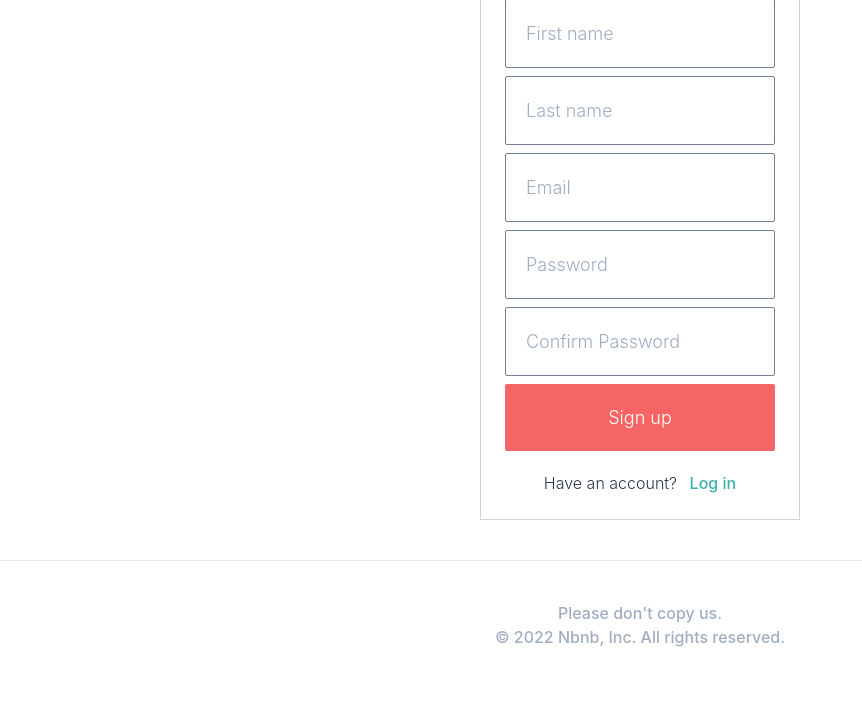
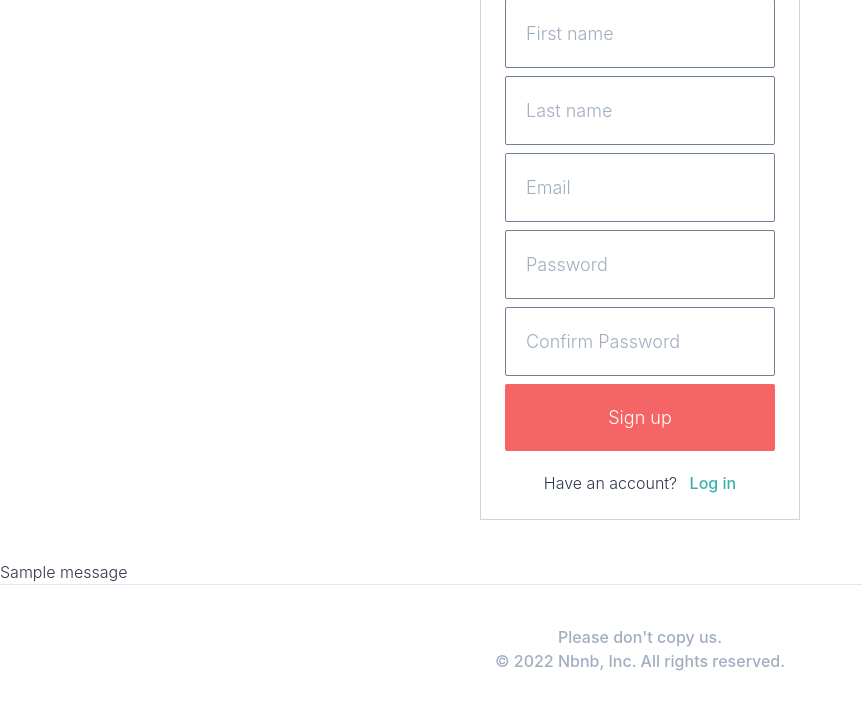
Before and after one commit to jeongsangtae/airbnb-clone, a Django app: page /users/signup in a window 1280 px wide. Shown: the part 339-1052 px from the top of the page, without its empty margins (0-862 px from the left). Before the commit the page ends 986 px from the top, so only its background shows below. Run offline with Django 3.2, Linux system fonts and the light colour scheme; tables that the repository leaves empty hold one stand-in row (values such as "Sample post"); one stand-in notice (Sample message) is shown; parts of the project's set-up code (start-up, migrations or seed data) failed here and were passed over; some libraries are stand-ins or nearby versions.

Commit message:
21.0 Messages part One

```diff
--- a/templates/base.html
+++ b/templates/base.html
@@ -25,7 +25,7 @@
   </header>
 
   {% block content %}{% endblock %}
-
+  {% include 'partials/messages.html' %}
   {% include "partials/footer.html" %}
 </body>
 </html>
--- /dev/null
+++ b/templates/partials/messages.html
@@ -0,0 +1,7 @@
+{% if messages %}
+  <ul class="messages">
+    {% for message in messages %}
+      <li class="message {% if message.tags %}{{ message.tags }}{% endif %}">{{ message }}</li>
+    {% endfor %}
+  </ul>
+{% endif %}
--- a/users/views.py
+++ b/users/views.py
@@ -5,6 +5,7 @@ from django.urls import reverse_lazy
 from django.shortcuts import render, redirect, reverse
 from django.contrib.auth import authenticate, login, logout
 from django.core.files.base import ContentFile
+from django.contrib import messages
 from . import forms, models
 
 
@@ -139,6 +140,7 @@ class KakaoException(Exception):
 def kakao_callback(request):
     try:
         code = request.GET.get("code")
+        raise KakaoException()
         client_id = os.environ.get("KAKAO_ID")
         redirect_uri = "http://127.0.0.1:8000/users/login/kakao/callback"
         token_request = requests.get(
@@ -182,4 +184,5 @@ def kakao_callback(request):
         login(request, user)
         return redirect(reverse("core:home"))
     except KakaoException:
+        messages.error(request, "Something went wrong")
         return redirect(reverse("users:login"))
```
